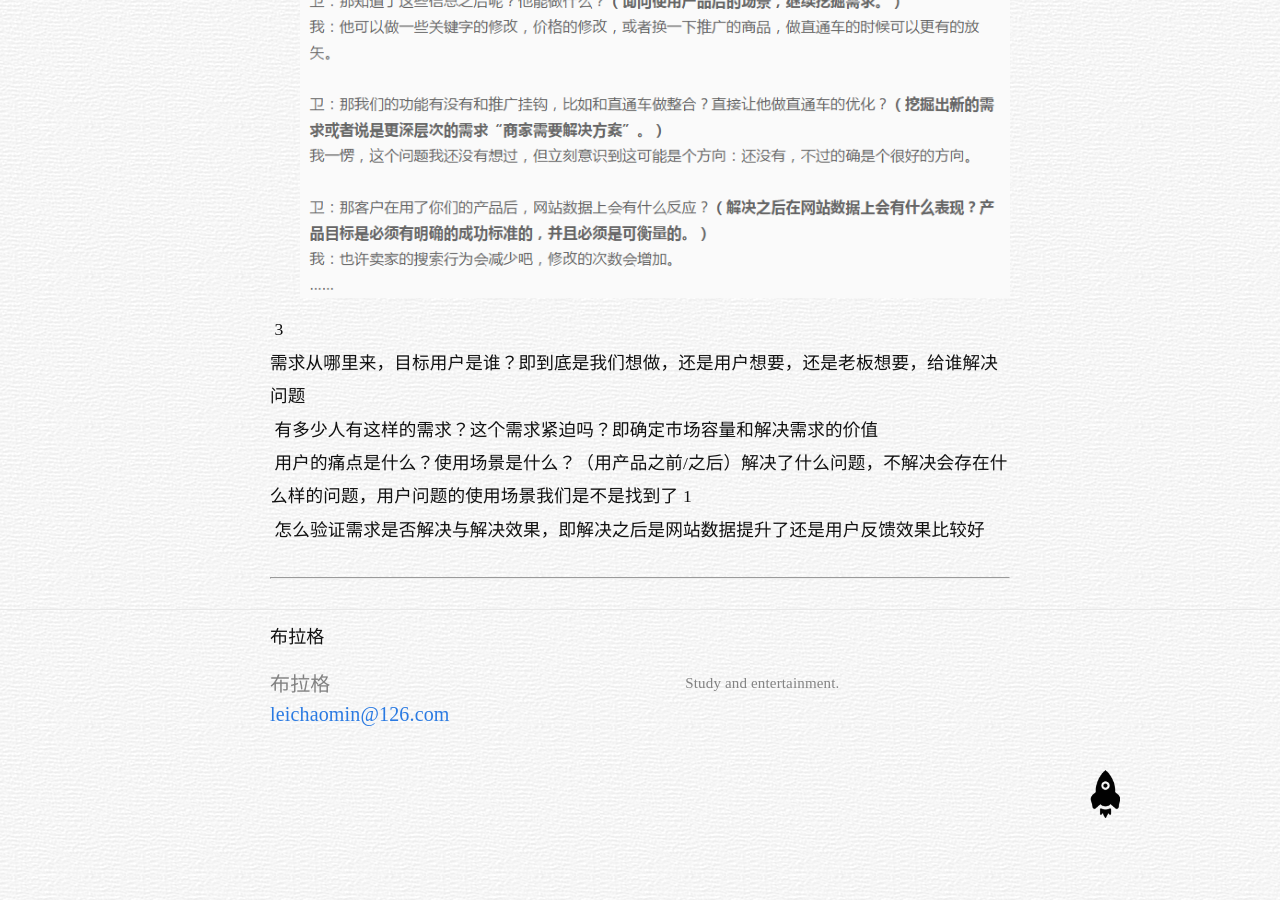
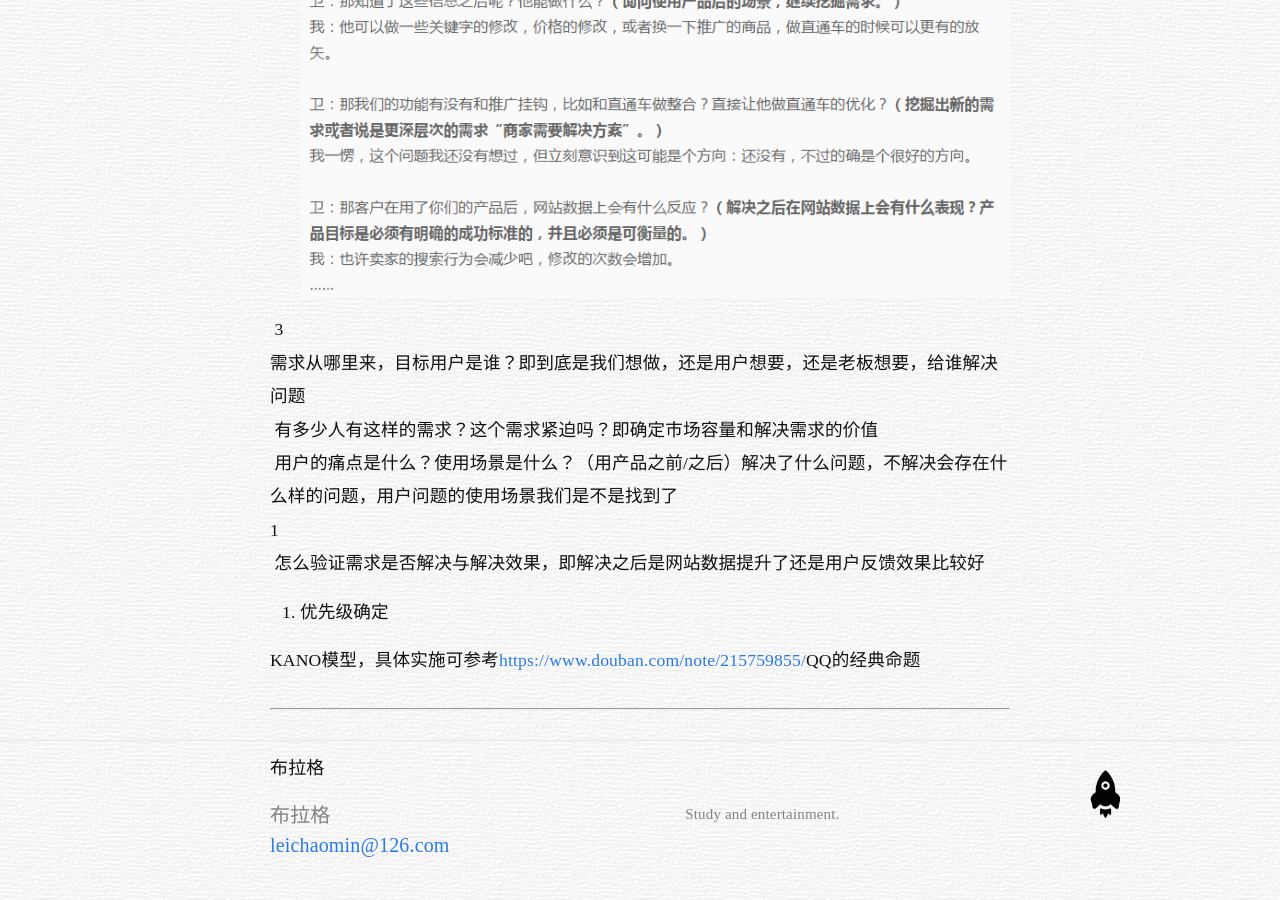
Before and after one commit to Besideme/besideme.github.io, a Jekyll site: the page built from _posts/2016-11-17-manage-demand-note.md, in a window 1280 px wide and 900 px high, scrolled down 6774 px. Built offline with Jekyll 4.4.1, drawn with Linux system fonts in a browser that asks for light colours; nearby versions of some CDN libraries; comment, search, counter and statistics services are not loaded.

Commit message:
Update 2016-11-17-manage-demand-note.md

```diff
--- a/_posts/2016-11-17-manage-demand-note.md
+++ b/_posts/2016-11-17-manage-demand-note.md
@@ -146,3 +146,7 @@
   用户的痛点是什么？使用场景是什么？（用产品之前/之后）解决了什么问题，不解决会存在什么样的问题，用户问题的使用场景我们是不是找到了
   1
   怎么验证需求是否解决与解决效果，即解决之后是网站数据提升了还是用户反馈效果比较好
+
+5. 优先级确定
+
+KANO模型，具体实施可参考<https://www.douban.com/note/215759855/>QQ的经典命题
```
